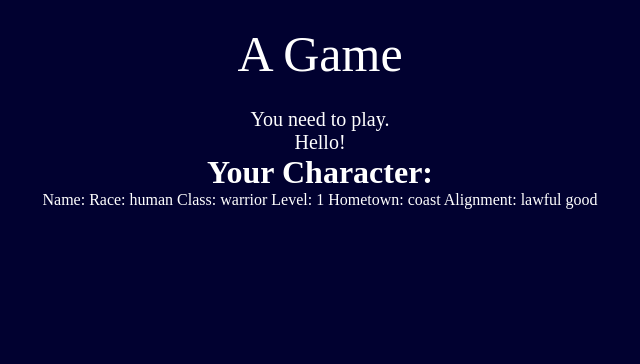
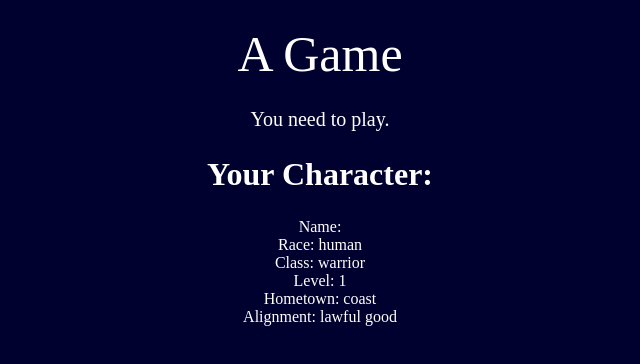
Before and after one commit to Ratiekae/CharacterCreator, a plain HTML site: page index.html in a window 1280 px wide. Both pictures are taken after a click on the button "Finish". Shown: the whole page, without its empty margins (320-960 px from the left). Drawn offline with Linux system fonts and the light colour scheme.

Commit message:
more funeral code

```diff
--- a/index.html
+++ b/index.html
@@ -85,14 +85,13 @@
     </div>
 
     <div class="character-screen" id="charScreen">
-      <p>Hello!</p>
     <div class="char-display">
-      <h1>Your Character: </h1>
-      <label>Name: </label><span id="name-char"></span>
-      <label>Race: </label><span id="race-char"></span>
-      <label>Class: </label><span id="class-char"></span>
-      <label>Level: </label><span id="level-char"></span>
-      <label>Hometown: </label><span id="hometown-char"></span>
+      <h1 id="charLabel">Your Character: </h1>
+      <label>Name: </label><span id="name-char"></span><p></p>
+      <label>Race: </label><span id="race-char"></span><p></p>
+      <label>Class: </label><span id="class-char"></span><p></p>
+      <label>Level: </label><span id="level-char"></span><p></p>
+      <label>Hometown: </label><span id="hometown-char"></span><p></p>
       <label>Alignment: </label><span id="lawfulness-char"></span> <span id="goodness-char"></span>
     </div>
     </div>
--- a/styles.css
+++ b/styles.css
@@ -27,3 +27,7 @@ p {
 .choices {
   margin: 5px 5px;
 }
+
+#charLabel {
+  padding: 25px 25px;
+}
```
